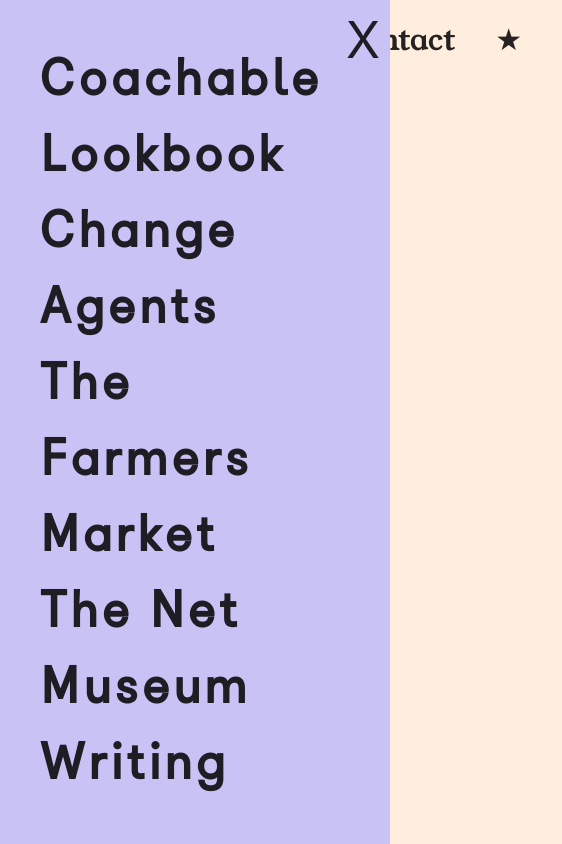
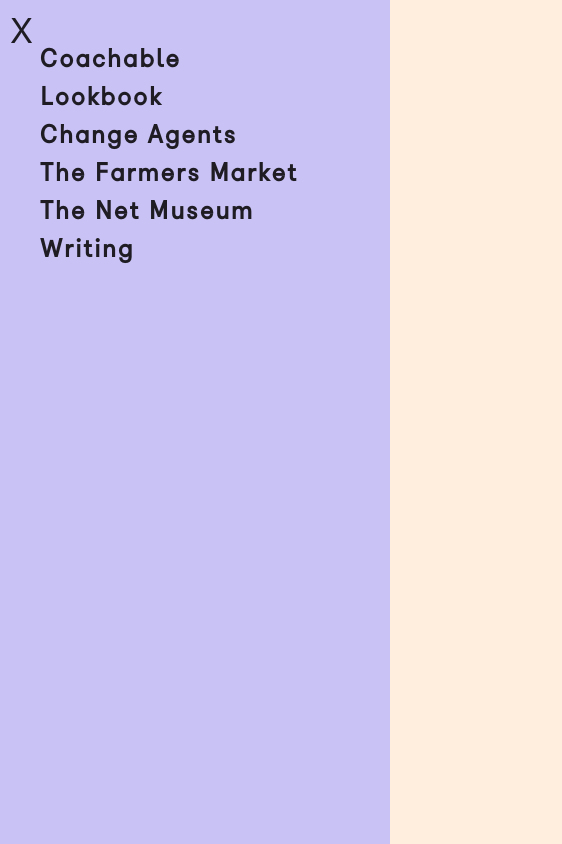
Before and after one commit to rwilt/personal-new, a React (Create React App) app: page /projects in a window 390 px wide. Shown: the top 844 px of the page, 562 px wide, since content can reach past the window. Built offline with nearby package versions, Linux system fonts and the light colour scheme.

Commit message:
media css

```diff
--- a/src/App.css
+++ b/src/App.css
@@ -79,6 +79,66 @@
   font-family: Arial, Helvetica, sans-serif;
   font-size: 50px;
 } */
+
+@media screen and (max-width: 800px) {
+  header{
+    width: 100%;
+    display: flex;
+    flex-direction: column;
+    align-items: center;
+  }
+  .intro h1{
+    font-size: 3vh;
+  }
+  .intro{
+    width: 50%;
+  }
+
+ .project-container, .contact-container{
+  flex-direction: column;
+  left:0;
+  font-size: 2vh;
+  width: 100%;
+
+ }
+
+ .about-container{
+
+  left:0;
+  font-size: 2vh;
+  width: 100%;
+ }
+
+
+ .project-list{
+   left: 0;
+   width: 100%;
+ }
+
+#media{
+  font-size: 3vh;
+
+}
+#media-div{
+  width: 100%;
+}
+
+a.close-btn{
+left: 0;
+width: 5%;
+font-size: 4vh;
+}
+
+.project-show{
+  display: block;
+  width: 100%;
+
+}
+
+
+}
+
+
 h1{
    padding: 0;
   font-size: 32px;
--- a/src/Components/ChangeAgents.js
+++ b/src/Components/ChangeAgents.js
@@ -8,10 +8,10 @@ return (
 <div className="coachable-contain">
 
 <img className="CAScreen" src={CAScreen} alt="screenshot of my app"></img>
-<p>Video coming soon!</p>
-<h1> ChangeAgents is an app to help you find civic engagement opportunities.</h1>
-<h1>Built with JavaScript, Rails and PostgreSQL.</h1>
-<a href="https://github.com/katmaldon/ChangeAgents-API">View this project on GitHub</a>
+<p id="media" >Video coming soon!</p>
+<h1 id="media" > ChangeAgents is an app to help you find civic engagement opportunities.</h1>
+<h1 id="media">Built with JavaScript, Rails and PostgreSQL.</h1>
+<a id="media" href="https://github.com/katmaldon/ChangeAgents-API">View this project on GitHub</a>
 </div>
 )
 
--- a/src/Components/Coachable.js
+++ b/src/Components/Coachable.js
@@ -4,12 +4,12 @@ import '../App.css';
 const Coachable = (props) => {
 
 return (
-<div className="coachable-contain">
+<div className="coachable-contain" id="media-div">
 
-<iframe width="560" height="315" src="https://www.youtube.com/embed/R-Js3u5uoEE" frameborder="0" allow="accelerometer; autoplay; encrypted-media; gyroscope; picture-in-picture" allowfullscreen></iframe>
-<h1> Coachable is a game designed to help you become a better interviewee.</h1>
-<h1>Built with React, Rails, Postgres, and Web Speech API.</h1>
-<a href="https://github.com/rwilt/coachable-frontend">View this project on GitHub</a>
+<iframe width="560"height="315" src="https://www.youtube.com/embed/R-Js3u5uoEE" frameborder="0" allow="accelerometer; autoplay; encrypted-media; gyroscope; picture-in-picture" allowfullscreen></iframe>
+<h1 id="media"> Coachable is a game designed to help you become a better interviewee.</h1>
+<h1 id="media" >Built with React, Rails, Postgres, and Web Speech API.</h1>
+<a id="media" href="https://github.com/rwilt/coachable-frontend">View this project on GitHub</a>
 </div>
 )
 
--- a/src/Components/FarmersMarket.js
+++ b/src/Components/FarmersMarket.js
@@ -7,8 +7,8 @@ return (
 <div className="coachable-contain">
 
 <iframe width="560" height="315" src="https://www.youtube.com/embed/pgnngXzVJRo" frameborder="0" allow="accelerometer; autoplay; encrypted-media; gyroscope; picture-in-picture" allowfullscreen></iframe>
-<h1>Support local farmers and get fresh produce delivered from the safety and comfort of your home with the Farmers Market.</h1>
-<h1>Built with Rails and SQLite.</h1>
+<h1 id="media">Support local farmers and get fresh produce delivered from the safety and comfort of your home with the Farmers Market.</h1>
+<h1 id="media">Built with Rails and SQLite.</h1>
 <a href="https://github.com/rwilt/mod-2-final-project-052020">View this project on GitHub</a>
 </div>
 )
--- a/src/Components/Lookbook.js
+++ b/src/Components/Lookbook.js
@@ -6,9 +6,9 @@ const Lookbook = (props) => {
 return (
 <div className="coachable-contain">
 
-<h1>Lookbook is your closet made virtual. Try different outfits and save your favorites for later.</h1>
-<h1>Built with React, Rails, Draggable and PostgreSQL.</h1>
-<a href="https://github.com/dnamgyal/mod4frontend">View this project on GitHub</a>
+<h1 id="media">Lookbook is your closet made virtual. Try different outfits and save your favorites for later.</h1>
+<h1 id="media">Built with React, Rails, Draggable and PostgreSQL.</h1>
+<a  id="media"href="https://github.com/dnamgyal/mod4frontend">View this project on GitHub</a>
 </div>
 )
 
--- a/src/Components/NetMuseum.js
+++ b/src/Components/NetMuseum.js
@@ -7,9 +7,9 @@ return (
 <div className="coachable-contain">
 
 <iframe width="560" height="315" src="https://www.youtube.com/embed/s3ivYnRnZFM" frameborder="0" allow="accelerometer; autoplay; encrypted-media; gyroscope; picture-in-picture" allowfullscreen></iframe>
-<h1>The Met Museum, in your terminal! A CLI app using the Met Museum API.</h1>
-<h1>Built with Ruby, the Met Museum API, and SQLite.</h1>
-<a href="https://github.com/rwilt/mod1-final-project-net-museum">View this project on GitHub</a>
+<h1 id="media" >The Met Museum, in your terminal! A CLI app using the Met Museum API.</h1>
+<h1 id="media">Built with Ruby, the Met Museum API, and SQLite.</h1>
+<a id="media" href="https://github.com/rwilt/mod1-final-project-net-museum">View this project on GitHub</a>
 </div>
 )
 
--- a/src/Components/Projects.js
+++ b/src/Components/Projects.js
@@ -26,12 +26,12 @@ return(
     <div className="project-container"><a href ="/" className="close-btn">X</a>
 
     <div className="project-list">
-    <h1 onMouseOver={handleURL} onClick={handleURL}>Coachable</h1>
-    <h1 onMouseOver={handleURL} onClick={handleURL}>Lookbook</h1>
-    <h1 onMouseOver={handleURL} onClick={handleURL}>Change Agents</h1>
-    <h1 onMouseOver={handleURL} onClick={handleURL}>The Farmers Market</h1>
-    <h1 onMouseOver={handleURL} onClick={handleURL}>The Net Museum</h1>
-    <h1 onMouseOver={handleURL} onClick={handleURL}>Writing</h1>
+    <h1 id="media" onMouseOver={handleURL} onClick={handleURL}>Coachable</h1>
+    <h1 id="media" onMouseOver={handleURL} onClick={handleURL}>Lookbook</h1>
+    <h1 id="media" onMouseOver={handleURL} onClick={handleURL}>Change Agents</h1>
+    <h1 id="media" onMouseOver={handleURL} onClick={handleURL}>The Farmers Market</h1>
+    <h1 id="media" onMouseOver={handleURL} onClick={handleURL}>The Net Museum</h1>
+    <h1 id="media" onMouseOver={handleURL} onClick={handleURL}>Writing</h1>
     </div>
 
     <div className="project-show">
```
